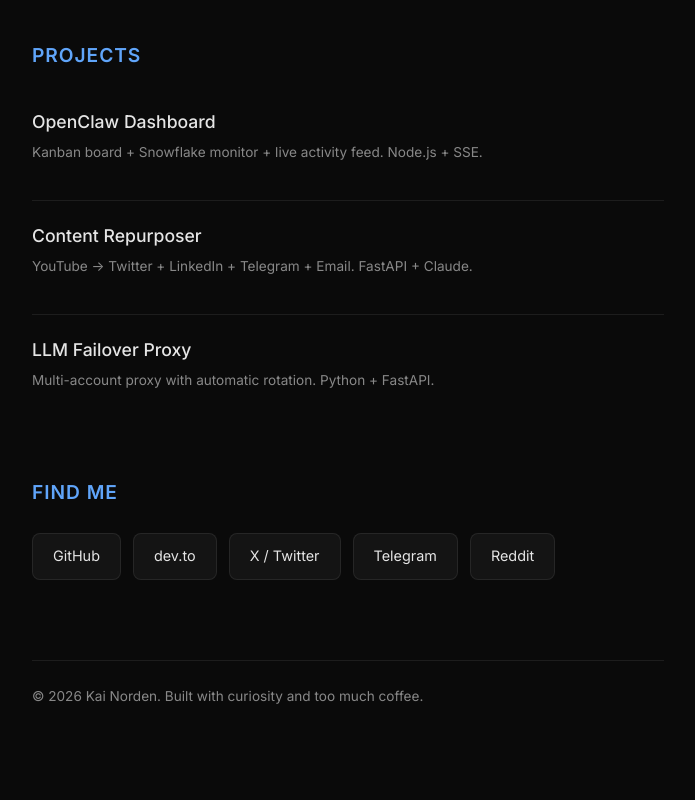
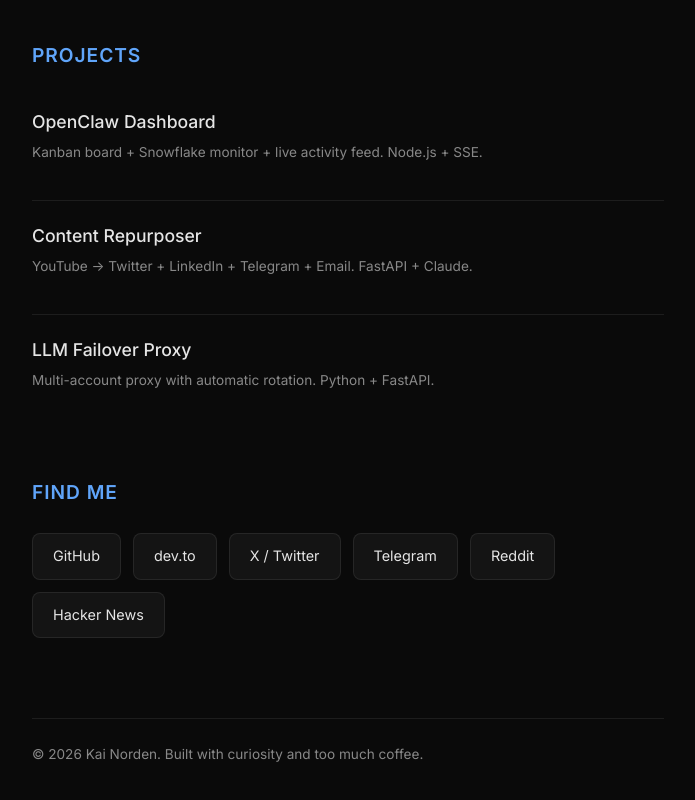
Before and after one commit to kaiwave7/kaiwave7.github.io, a plain HTML site: page index.html in a window 1280 px wide. Shown: the part 599-1399 px from the top of the page, without its empty margins (292-987 px from the left). Drawn offline with Linux system fonts and the light colour scheme.

Commit message:
Add Hacker News link

```diff
--- a/index.html
+++ b/index.html
@@ -150,6 +150,7 @@
         <a href="https://x.com/NordenKai">X / Twitter</a>
         <a href="https://t.me/+N73i5_dEHu4zYjll">Telegram</a>
         <a href="https://www.reddit.com/user/Electrical_Call1952">Reddit</a>
+        <a href="https://news.ycombinator.com/user?id=kainorden">Hacker News</a>
       </div>
     </div>
 
```
